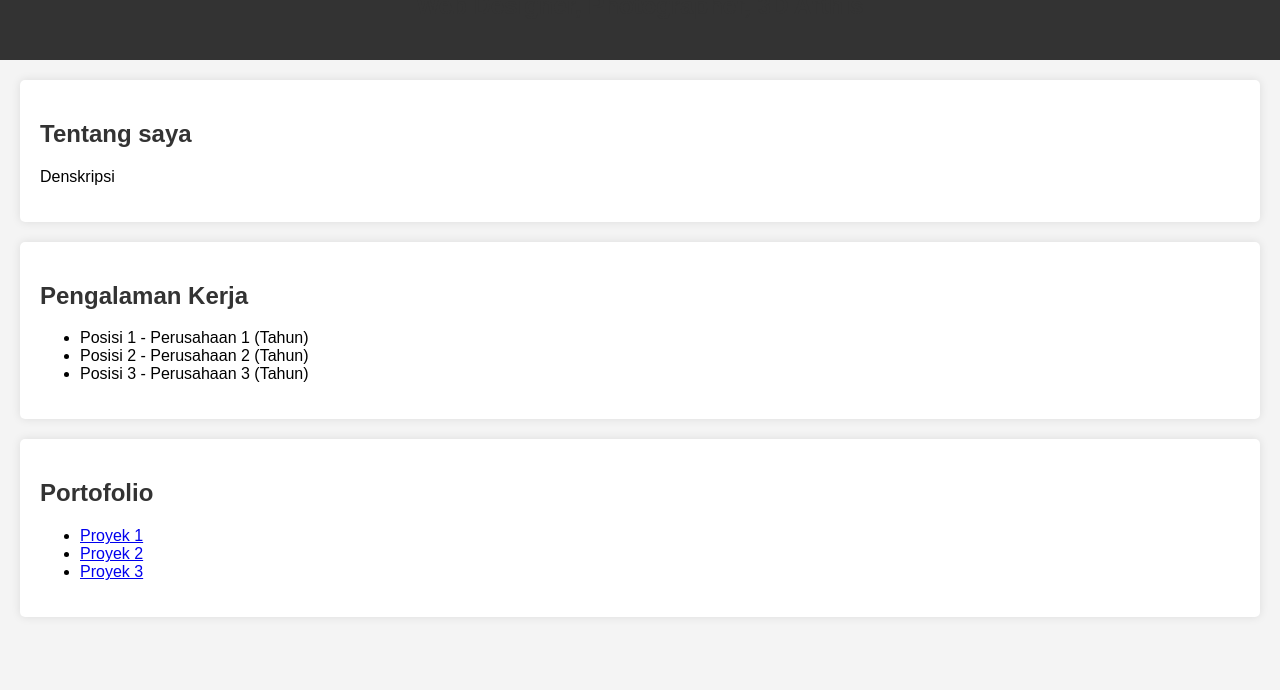
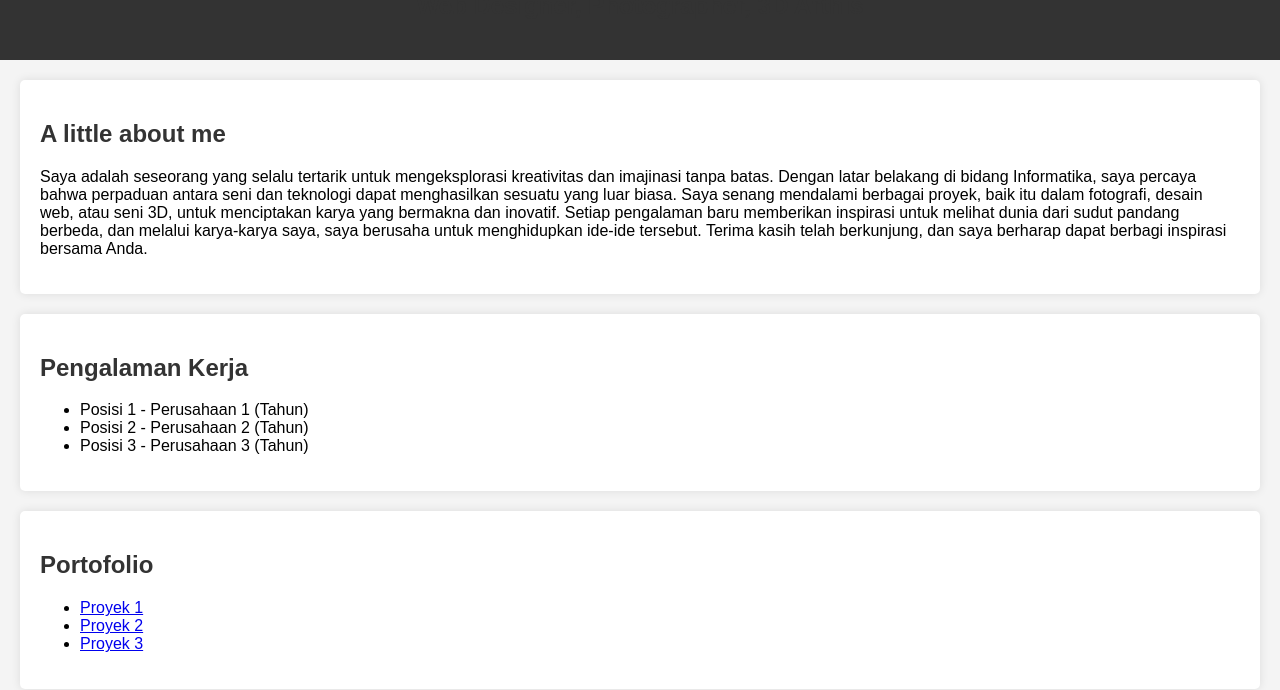
Before and after one commit to Nadyapagiling/Project-portofolio, a React (Create React App) app in the folder project_portfolio/: page / in a window 1280 px wide. Shown: the part 108-798 px from the top of the page. Built offline with nearby package versions, Linux system fonts and the light colour scheme.

Commit message:
menambahkan about jsnya

```diff
--- a/project_portfolio/src/components/About.js
+++ b/project_portfolio/src/components/About.js
@@ -2,9 +2,9 @@ import React from 'react';
 
 const About = () => {
     return (
-        <section>
-            <h2>Tentang saya</h2>
-            <p>Denskripsi</p>
+        <section id="about">
+            <h1>A little about me</h1>
+            <p>Saya adalah seseorang yang selalu tertarik untuk mengeksplorasi kreativitas dan imajinasi tanpa batas. Dengan latar belakang di bidang Informatika, saya percaya bahwa perpaduan antara seni dan teknologi dapat menghasilkan sesuatu yang luar biasa. Saya senang mendalami berbagai proyek, baik itu dalam fotografi, desain web, atau seni 3D, untuk menciptakan karya yang bermakna dan inovatif. Setiap pengalaman baru memberikan inspirasi untuk melihat dunia dari sudut pandang berbeda, dan melalui karya-karya saya, saya berusaha untuk menghidupkan ide-ide tersebut. Terima kasih telah berkunjung, dan saya berharap dapat berbagi inspirasi bersama Anda.</p>
         </section>
     );
 }
```
